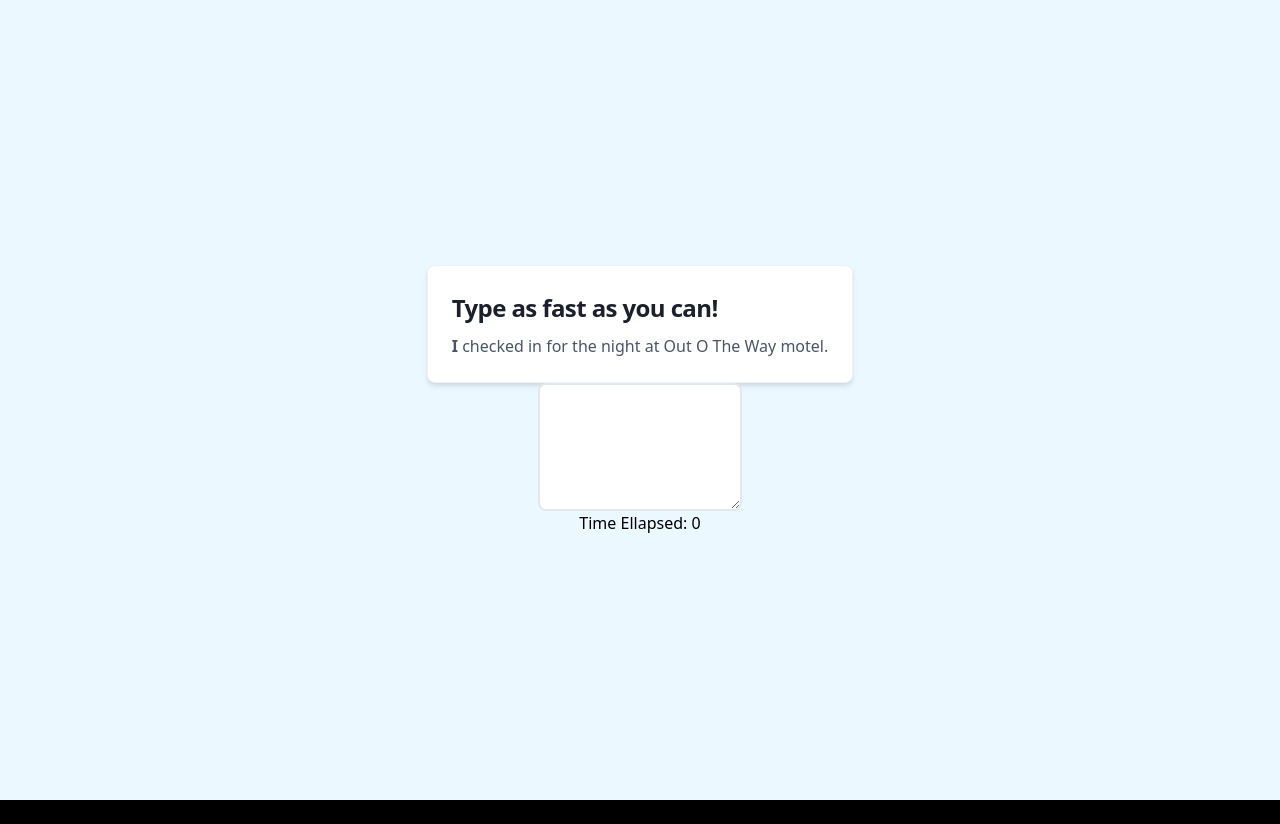
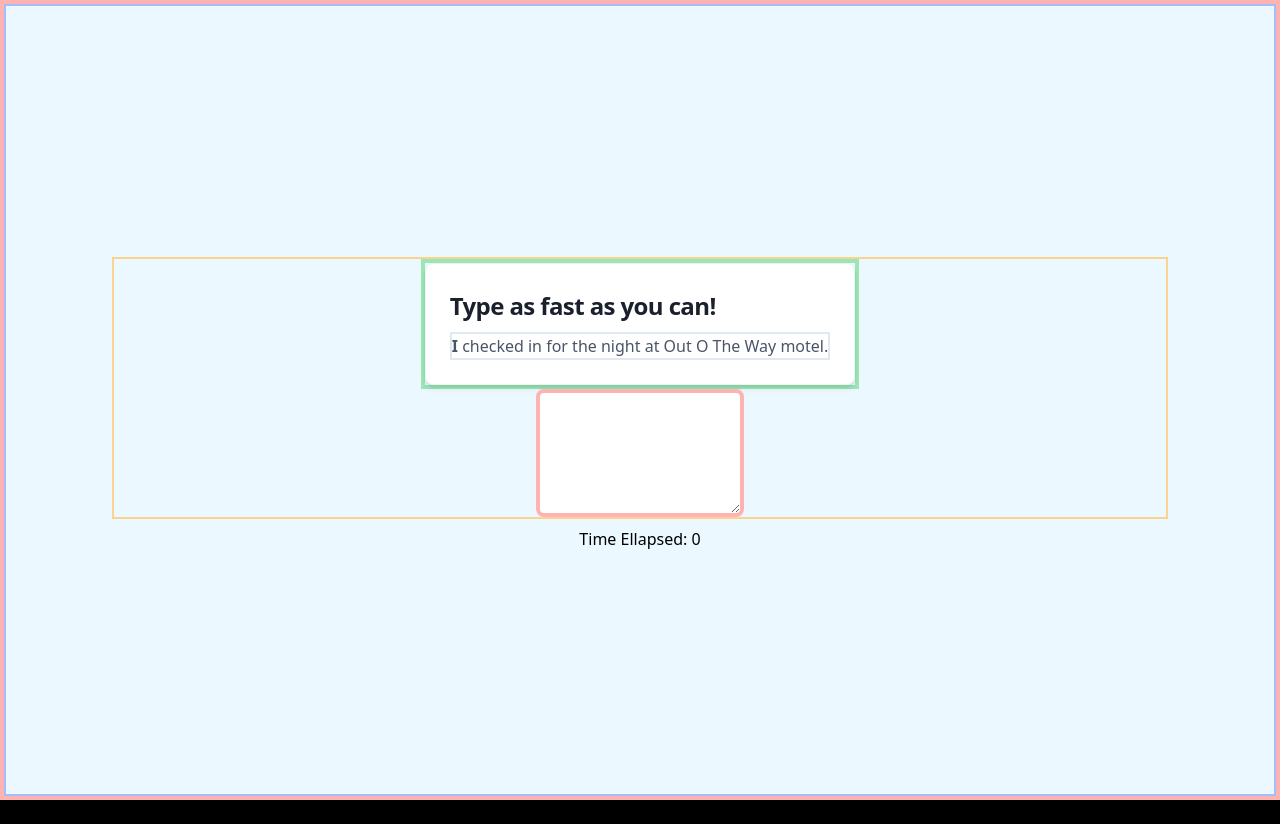
Before and after one commit to arjitjohar/TypingGame, a React (Create React App) app in the folder my-app/: page / in a window 1280 px wide. Built offline with nearby package versions, Linux system fonts and the light colour scheme.

Commit message:
styling experiments

```diff
--- a/my-app/src/components/TypingArea.tsx
+++ b/my-app/src/components/TypingArea.tsx
@@ -107,10 +107,10 @@ const TypingArea = () => {
 
     //move everything to the center of the screen
 
-    <div className="flex flex-col items-center justify-center w-full h-screen bg-blue-100">
-      <div className="flex flex-col items-center">
-        <div className="flex flex-col items-center">
-          <div className="flex flex-row">
+    <div className="flex flex-col items-center justify-center w-full h-screen bg-blue-100 border-4 border-red-300">
+      <div className="flex flex-col justify-center items-center border-2 border-indigo-300 w-full h-screen">
+        <div className="flex flex-col items-center border-2 border-orange-300 w-5/6 my-2">
+          <div className="flex flex-row border-4 border-green-300">
             <TypingText
               text={sampleStringArr}
               correct_arr={correctArr}
@@ -118,7 +118,7 @@ const TypingArea = () => {
             />
           </div>
           <textarea
-            className="w-96 h-32 border-2 border-gray-300 rounded-lg"
+            className="w-96 h-32 border-4 border-red-300 h-32 rounded-lg"
             onChange={handleMessageChange}
             value={message}
           />
--- a/my-app/src/components/TypingText.tsx
+++ b/my-app/src/components/TypingText.tsx
@@ -20,7 +20,7 @@ const TypingText = (props: TypingTextProps) => {
         <h5 className="mb-2 text-2xl font-bold tracking-tight text-gray-900 dark:text-white">
           Type as fast as you can!
         </h5>
-        <p className=" text-gray-700 dark:text-gray-400">
+        <p className=" text-gray-700 dark:text-gray-400 border-2 border-sky-500">
           {text.map((word, index) => {
             if (index == activeWord) {
               return (
```
Also changed, not shown: 1 other file (tests, documents, lock files or other folders).
